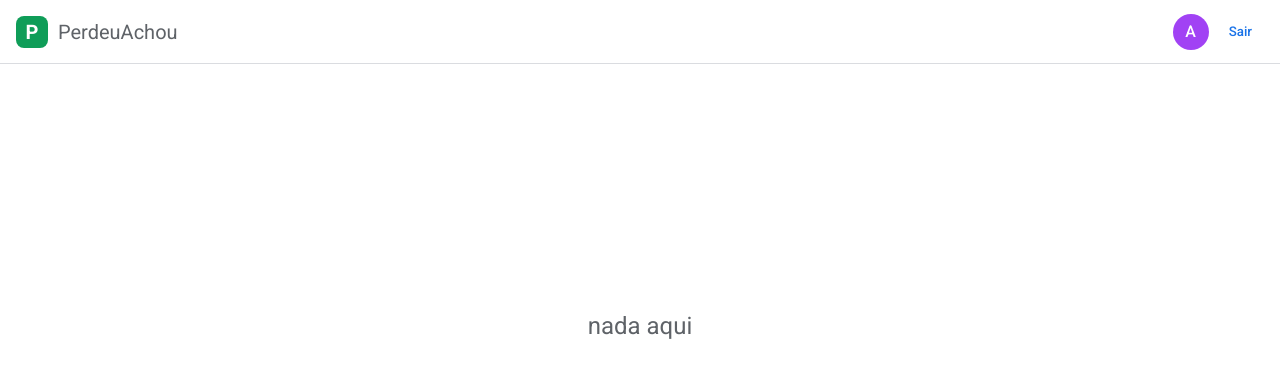
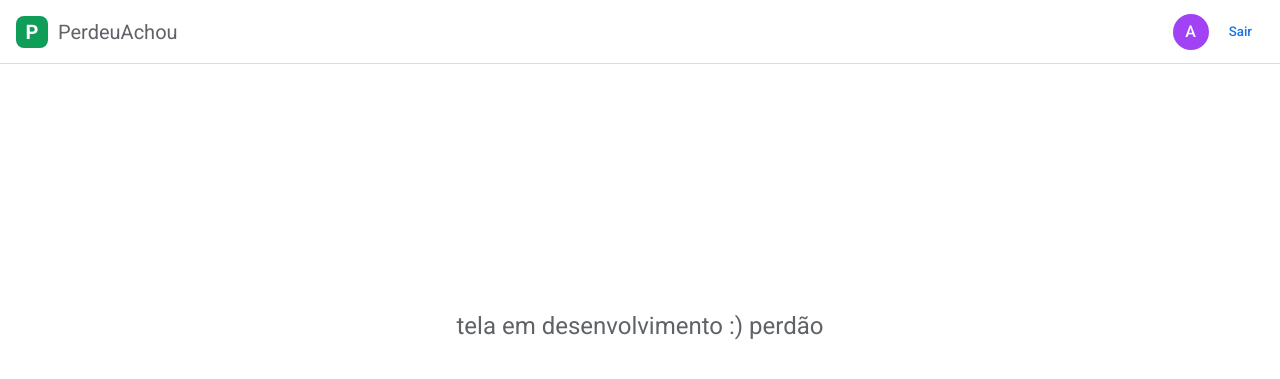
Before and after one commit to Alanwayzzzi/Projeto-pi, a Django app: page /perfil/ in a window 1280 px wide. Shown: the top 379 px of the page. Run offline with Django 4.2, Linux system fonts and the light colour scheme; a user stored in the database is signed in; some web fonts are replaced.

Commit message:
revisãp e modificação dos templates com o uso do claude.

```diff
--- a/templates/perfil.html
+++ b/templates/perfil.html
@@ -3,6 +3,6 @@
 
 {% block conteudo %}
   <div class="vazio vazio-grande">
-    <p>nada aqui</p>
+    <p>tela em desenvolvimento :) perdão</p>
   </div>
 {% endblock %}
--- a/templates/sala_detalhe.html
+++ b/templates/sala_detalhe.html
@@ -32,7 +32,7 @@
         {% if eh_dono %}
           <form method="post" action="{% url 'objeto_excluir' objeto.pk %}" data-confirmar="Excluir “{{ objeto.nome }}”?">
             {% csrf_token %}
-            <button type="submit" class="btn-perigo">Excluir</button>
+            <button type="submit" class="btn-perigo">Excluir item</button>
           </form>
         {% endif %}
       </article>
```
